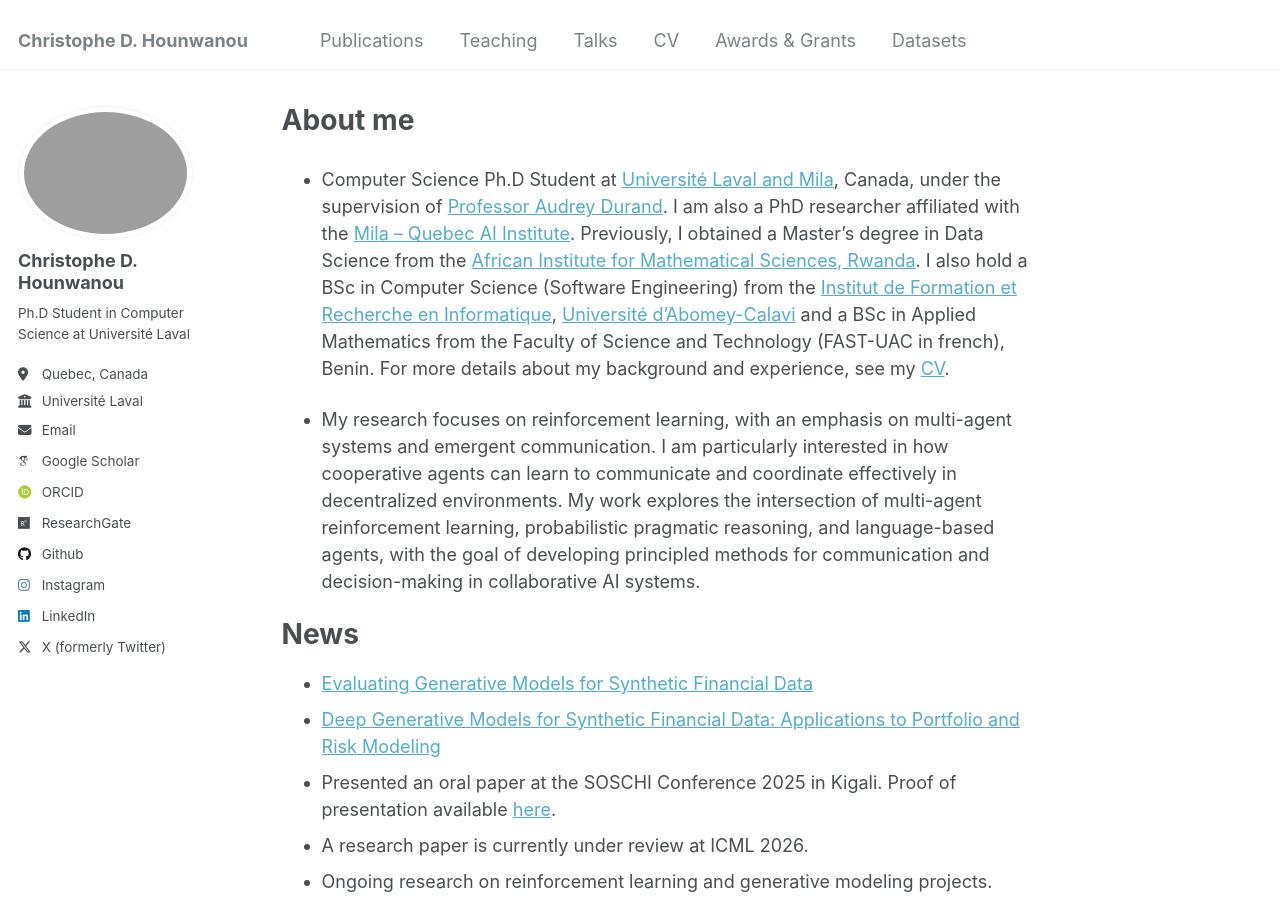
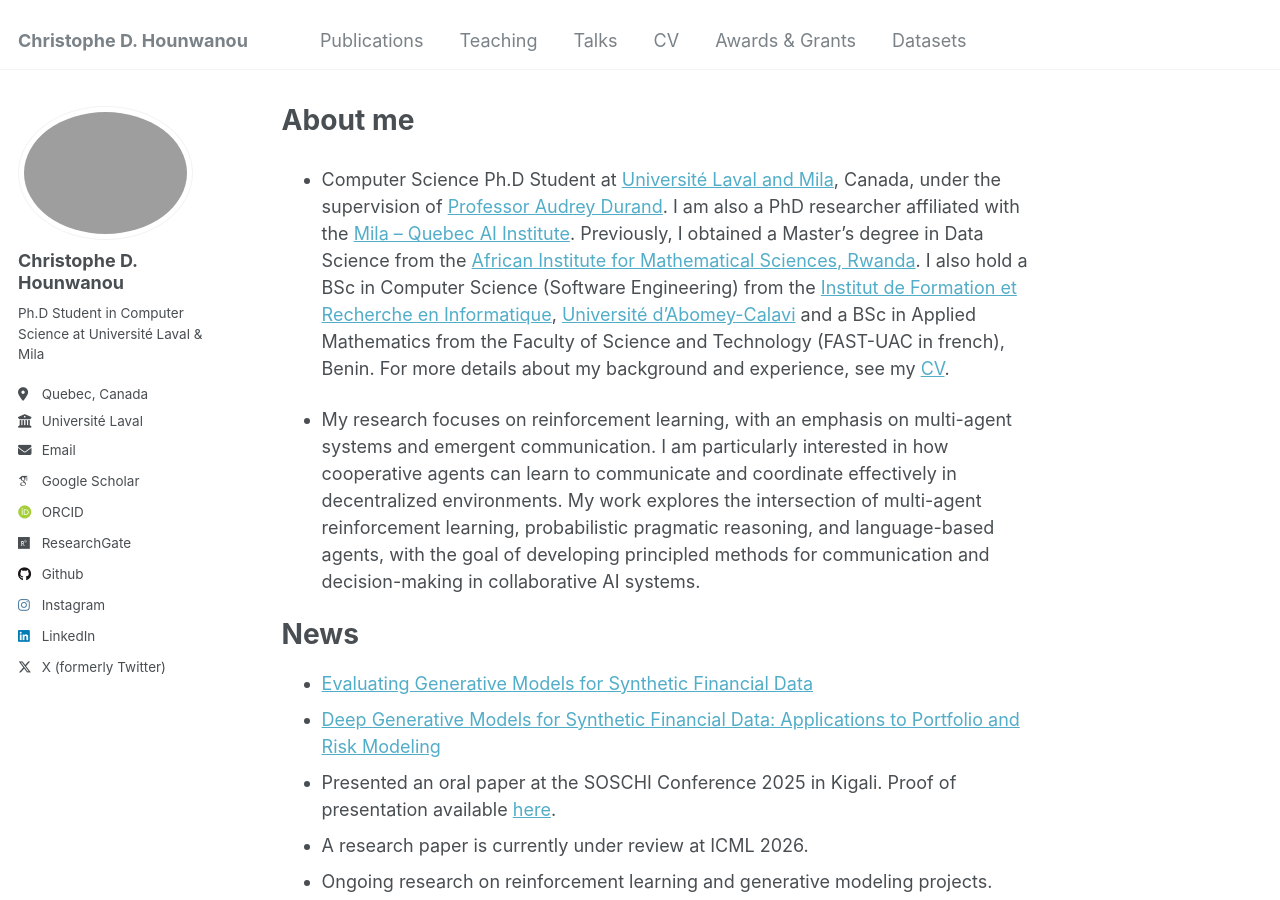
Before and after one commit to chrishounwanou/chrishounwanou.github.io, a Jekyll site: the page built from _pages/about.md, in a window 1280 px wide and 900 px high. Built offline with Jekyll 4.4.1, drawn with Linux system fonts in a browser that asks for light colours; some web fonts are replaced.

Commit message:
Modify author details in _config.yml
Updated author avatar and bio in the configuration file.

```diff
--- a/_config.yml
+++ b/_config.yml
@@ -82,14 +82,14 @@ analytics:
 # Site Author
 author:
   name             : "Christophe D. Hounwanou"
-  avatar           : "Chris.png"
-  bio              : "Ph.D Student in Computer Science at Université Laval"
+  avatar           : "Chris_.png"
+  bio              : "Ph.D Student in Computer Science at Université Laval & Mila"
   location         : "Quebec, Canada"
   employer         :  Université Laval
   #pubmed           : #"https://www.ncbi.nlm.nih.gov/pubmed/?term=christophe+hounwanou"
   googlescholar    : "https://scholar.google.com/citations?user=2i7KV8EAAAAJ"
   email            : "chrishounwanou@gmail.com"
-  researchgate     : "https://www.researchgate.net/profile/Christophe-Hounwanou"
+  researchgate     : "https://www.researchgate.net/profile/chrishounwanou"
   uri              :
   bitbucket        :
   codepen          :
```
